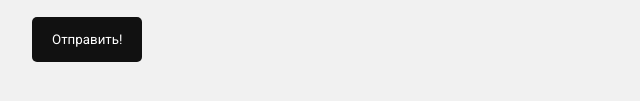
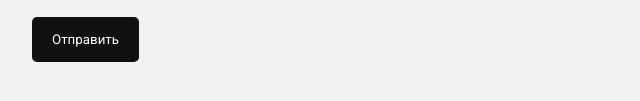
Before and after one commit to Sergey11235/vladilen-courses-resume, a plain HTML site: page index.html in a window 1280 px wide. Shown: the part 1142-1243 px from the top of the page, 233-873 px from the left. Drawn offline with Linux system fonts and the light colour scheme.

Commit message:
Update index.html

```diff
--- a/index.html
+++ b/index.html
@@ -115,7 +115,7 @@
           ></textarea>
         </div>
 
-        <input class="btn" type="submit" value="Отправить!" />
+        <input class="btn" type="submit" value="Отправить" />
       </form>
 
       <br />
```
